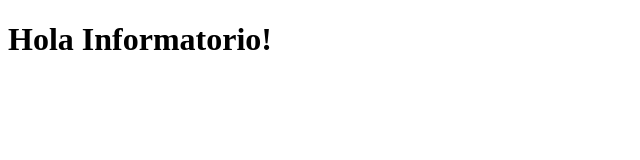
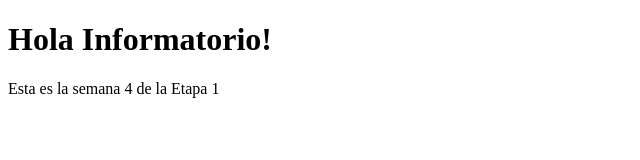
Before and after one commit to sofiprodanov/Informatorio-Etapa1, a plain HTML site: page Semana 4 - Ej/app/index.html in a window 1280 px wide. Shown: the whole page, without its empty margins (0-640 px from the left). Drawn offline with Linux system fonts and the light colour scheme.

Commit message:
Mas contenido

```diff
--- a/Semana 4 - Ej/app/index.html
+++ b/Semana 4 - Ej/app/index.html
@@ -7,5 +7,6 @@
 </head>
 <body>
     <h1>Hola Informatorio!</h1>
+    <p>Esta es la semana 4 de la Etapa 1</p>
 </body>
 </html>
```
